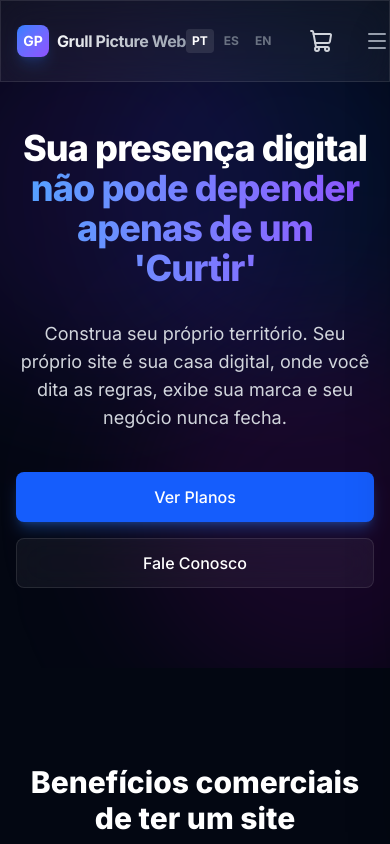
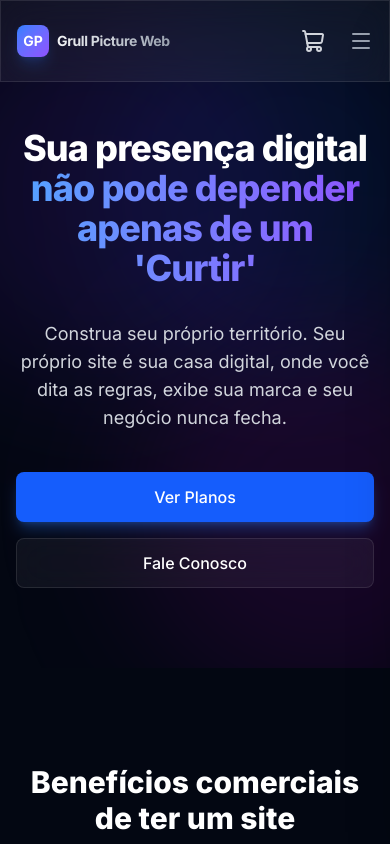
Before and after one commit to grullpixelweb-pixel/BaseWebSite, a Next.js app: page / in a window 390 px wide. Shown: the top 844 px of the page. Built offline with nearby package versions, Linux system fonts and the light colour scheme.

Commit message:
Optimize mobile navbar UI, move language picker to menu, and update WhatsApp checkout messages

```diff
--- a/src/components/Navbar.tsx
+++ b/src/components/Navbar.tsx
@@ -23,7 +23,7 @@ export default function Navbar() {
             <div className="w-8 h-8 lg:w-10 lg:h-10 bg-gradient-to-br from-blue-500 to-violet-500 rounded-lg flex items-center justify-center font-bold text-sm lg:text-xl shadow-lg shadow-blue-500/20">
               GP
             </div>
-            <span className="font-bold text-base lg:text-xl tracking-tight bg-clip-text text-transparent bg-gradient-to-r from-gray-100 to-gray-400">
+            <span className="font-bold text-sm sm:text-base lg:text-xl tracking-tight bg-clip-text text-transparent bg-gradient-to-r from-gray-100 to-gray-400 whitespace-nowrap">
               Grull Picture Web
             </span>
           </div>
@@ -54,12 +54,7 @@ export default function Navbar() {
               </button>
             </div>
           </div>
-          <div className="-mr-2 flex items-center md:hidden gap-4">
-            <div className="flex items-center gap-1 mr-2">
-              <button onClick={() => handleLangChange("pt")} className={`text-xs font-bold px-1.5 py-1 rounded ${lang === 'pt' ? 'bg-white/10 text-white' : 'text-gray-500'}`}>PT</button>
-              <button onClick={() => handleLangChange("es")} className={`text-xs font-bold px-1.5 py-1 rounded ${lang === 'es' ? 'bg-white/10 text-white' : 'text-gray-500'}`}>ES</button>
-              <button onClick={() => handleLangChange("en")} className={`text-xs font-bold px-1.5 py-1 rounded ${lang === 'en' ? 'bg-white/10 text-white' : 'text-gray-500'}`}>EN</button>
-            </div>
+          <div className="-mr-2 flex items-center md:hidden gap-2">
             <button
               className="relative p-2 text-gray-300 hover:text-white transition-colors"
               onClick={() => document.getElementById("cart-sidebar")?.classList.toggle("translate-x-full")}
@@ -88,6 +83,17 @@ export default function Navbar() {
             <a href="#beneficios" className="block px-3 py-2 rounded-md text-base font-medium text-gray-300 hover:text-white hover:bg-gray-800">{t.navbar.benefits}</a>
             <a href="#servicios" className="block px-3 py-2 rounded-md text-base font-medium text-gray-300 hover:text-white hover:bg-gray-800">{t.navbar.services}</a>
             <a href="#contacto" className="block px-3 py-2 rounded-md text-base font-medium text-gray-300 hover:text-white hover:bg-gray-800">{t.navbar.contact}</a>
+
+            <div className="px-3 py-4 mt-2 border-t border-white/10">
+              <p className="text-sm text-gray-400 mb-3 flex items-center gap-2">
+                <Globe className="w-4 h-4" /> Idioma / Language
+              </p>
+              <div className="flex items-center gap-2">
+                <button onClick={() => handleLangChange("pt")} className={`text-sm font-bold px-3 py-1.5 rounded-md flex-1 ${lang === 'pt' ? 'bg-blue-600/30 text-blue-400 border border-blue-500/30' : 'bg-white/5 text-gray-400 border border-white/10'}`}>PT</button>
+                <button onClick={() => handleLangChange("es")} className={`text-sm font-bold px-3 py-1.5 rounded-md flex-1 ${lang === 'es' ? 'bg-blue-600/30 text-blue-400 border border-blue-500/30' : 'bg-white/5 text-gray-400 border border-white/10'}`}>ES</button>
+                <button onClick={() => handleLangChange("en")} className={`text-sm font-bold px-3 py-1.5 rounded-md flex-1 ${lang === 'en' ? 'bg-blue-600/30 text-blue-400 border border-blue-500/30' : 'bg-white/5 text-gray-400 border border-white/10'}`}>EN</button>
+              </div>
+            </div>
           </div>
         </div>
       )}
--- a/src/locales/translations.ts
+++ b/src/locales/translations.ts
@@ -40,7 +40,7 @@ export const translations = {
       ]
     },
     cart: {
-      title: "Seu Projeto Web", empty: "Por favor, selecione módulos.", totalBg: "Total", checkout: "Completar no WhatsApp", whatsappHeader: "Bem-vindo a Pixel FW, vemos que tem interesse em:%0A%0A", whatsappTotal: "%0A%0AEstamos processando sua compra, em breve entraremos em contato."
+      title: "Seu Projeto Web", empty: "Por favor, selecione módulos.", totalBg: "Total", checkout: "Completar no WhatsApp", whatsappHeader: "Bem-vindo a Grull Picture Web!%0A%0ASabemos que tem interesse em:%0A%0A", whatsappTotal: "%0A%0AEm breve responderemos assim que processarmos o pedido.%0ATotal: %s"
     },
     footer: { text: "Forjando seu território.", links: "Links", connect: "Conecte-se", rights: "Direitos reservados.", terms: "Termos", privacy: "Privacidade" }
   },
@@ -85,7 +85,7 @@ export const translations = {
       ]
     },
     cart: {
-      title: "Tu Proyecto", empty: "Pila vacía.", totalBg: "Total", checkout: "Comprar por WA", whatsappHeader: "Bienvenido a Pixel FW, vemos que tienes interes en:%0A%0A", whatsappTotal: "%0A%0AEstamos procesando tu compra, en breve te contactaremos."
+      title: "Tu Proyecto", empty: "Pila vacía.", totalBg: "Total", checkout: "Comprar por WA", whatsappHeader: "Bienvenido a Grull Picture Web!%0A%0ASabemos que estas interesado en:%0A%0A", whatsappTotal: "%0A%0AEn breve te respondemos en cuanto procesamos el pedido.%0ATotal: %s"
     },
     footer: { text: "Forjando código.", links: "Enlaces", connect: "Conecta", rights: "Derechos reservados.", terms: "Términos", privacy: "Privacidad" }
   },
@@ -130,7 +130,7 @@ export const translations = {
       ]
     },
     cart: {
-      title: "Your Cart", empty: "Select some modules.", totalBg: "Total", checkout: "Submit to WhatsApp", whatsappHeader: "Welcome to Pixel FW, we see you're interested in:%0A%0A", whatsappTotal: "%0A%0AWe are processing your order, we'll contact you shortly."
+      title: "Your Cart", empty: "Select some modules.", totalBg: "Total", checkout: "Submit to WhatsApp", whatsappHeader: "Welcome to Grull Picture Web!%0A%0AWe know you are interested in:%0A%0A", whatsappTotal: "%0A%0AWe will reply shortly as soon as we process your order.%0ATotal: %s"
     },
     footer: { text: "We craft futures.", links: "Quick links", connect: "Connect", rights: "All rights reserved.", terms: "Terms", privacy: "Privacy" }
   }
```
